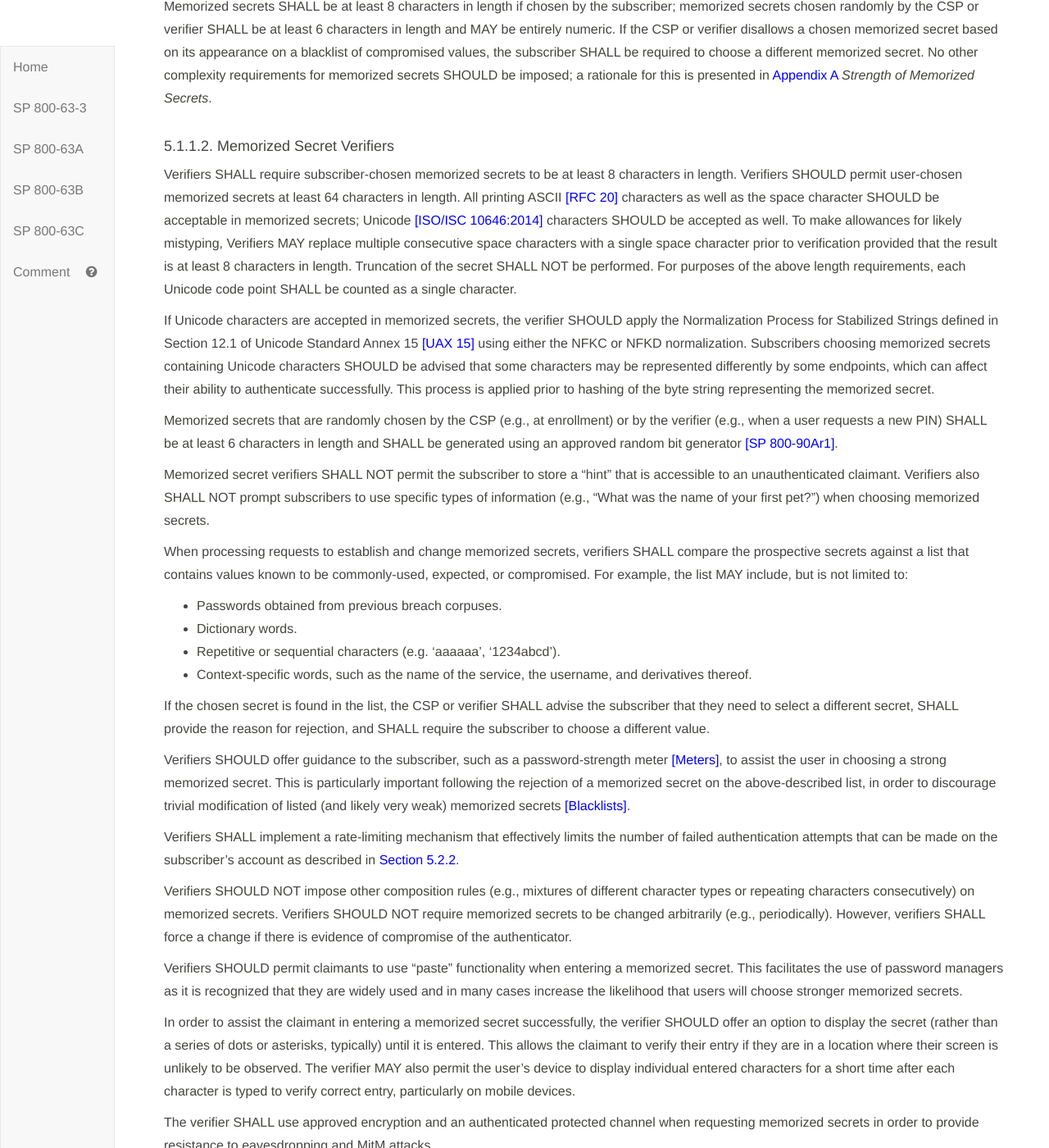
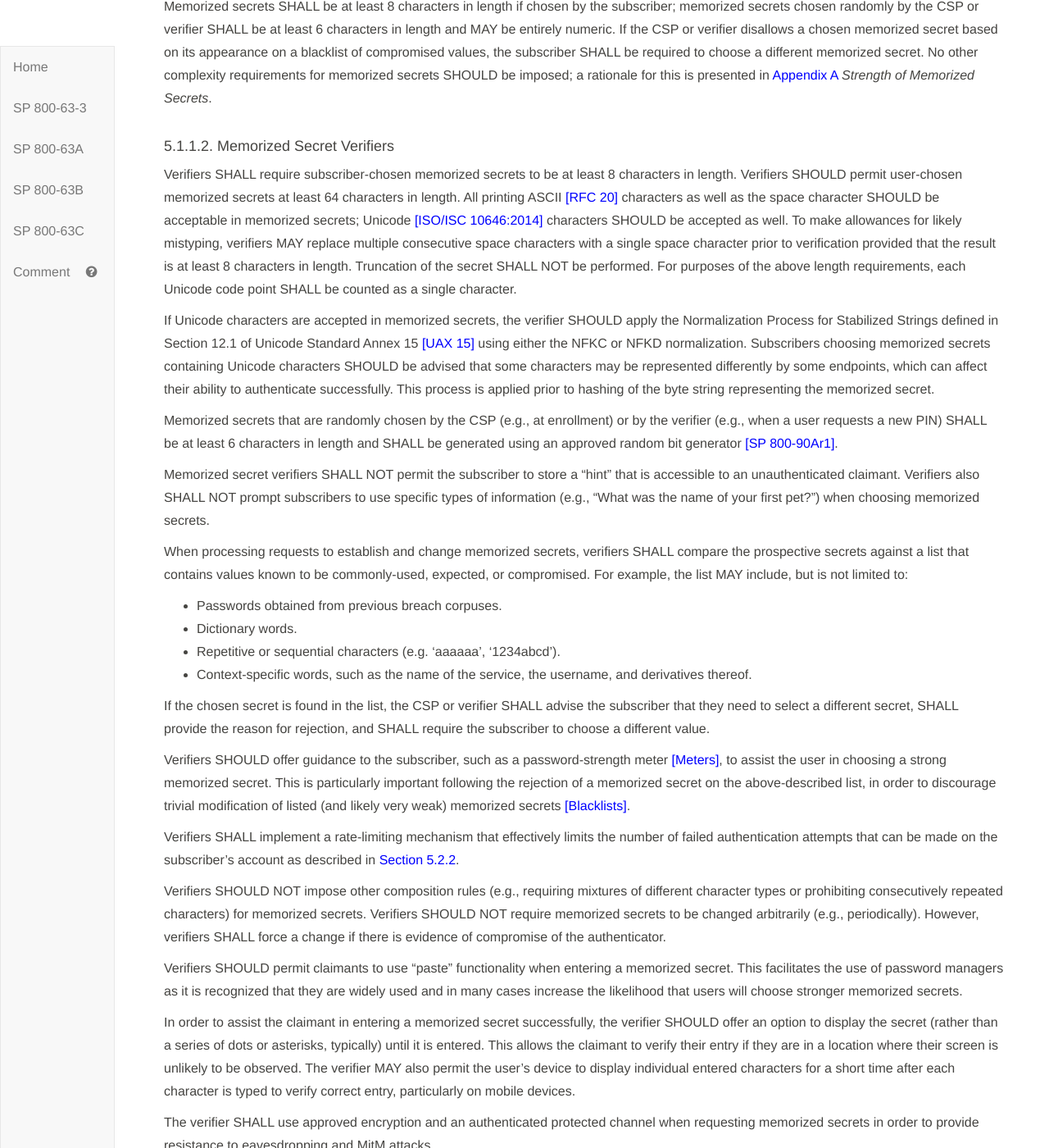
Before and after one commit to usnistgov/800-63-3, a Jekyll site: the page built from sp800-63b/sec5_authenticators.md, in a window 1280 px wide and 1400 px high, scrolled down 551 px. Shown: the whole window at 82% size. Built offline with Jekyll 4.4.1, drawn with Linux system fonts in a browser that asks for light colours; our own code applies the rules of GitHub Pages for plain Markdown files; some of the changed text lies outside the part shown.

Commit message:
Review edits

```diff
--- a/sp800-63b/sec5_authenticators.md
+++ b/sp800-63b/sec5_authenticators.md
@@ -25,7 +25,7 @@ Memorized secrets SHALL be at least 8 characters in length if chosen by the subs
 
 #### <a name="memsecretver"></a> 5.1.1.2. Memorized Secret Verifiers
 
-Verifiers SHALL require subscriber-chosen memorized secrets to be at least 8 characters in length. Verifiers SHOULD permit user-chosen memorized secrets at least 64 characters in length. All printing ASCII [[RFC 20]](#RFC20) characters as well as the space character SHOULD be acceptable in memorized secrets; Unicode [[ISO/ISC 10646:2014]](#ISOIEC10646) characters SHOULD be accepted as well. To make allowances for likely mistyping, Verifiers MAY replace multiple consecutive space characters with a single space character prior to verification provided that the result is at least 8 characters in length. Truncation of the secret SHALL NOT be performed. For purposes of the above length requirements, each Unicode code point SHALL be counted as a single character.
+Verifiers SHALL require subscriber-chosen memorized secrets to be at least 8 characters in length. Verifiers SHOULD permit user-chosen memorized secrets at least 64 characters in length. All printing ASCII [[RFC 20]](#RFC20) characters as well as the space character SHOULD be acceptable in memorized secrets; Unicode [[ISO/ISC 10646:2014]](#ISOIEC10646) characters SHOULD be accepted as well. To make allowances for likely mistyping, verifiers MAY replace multiple consecutive space characters with a single space character prior to verification provided that the result is at least 8 characters in length. Truncation of the secret SHALL NOT be performed. For purposes of the above length requirements, each Unicode code point SHALL be counted as a single character.
 
 If Unicode characters are accepted in memorized secrets, the verifier SHOULD apply the Normalization Process for Stabilized Strings defined in Section 12.1 of Unicode Standard Annex 15 [[UAX 15]](#UAX15) using either the NFKC or NFKD normalization. Subscribers choosing memorized secrets containing Unicode characters SHOULD be advised that some characters may be represented differently by some endpoints, which can affect their ability to authenticate successfully. This process is applied prior to hashing of the byte string representing the memorized secret.
 
@@ -46,7 +46,7 @@ Verifiers SHOULD offer guidance to the subscriber, such as a password-strength m
 
 Verifiers SHALL implement a rate-limiting mechanism that effectively limits the number of failed authentication attempts that can be made on the subscriber's account as described in [Section 5.2.2](#throttle).
 
-Verifiers SHOULD NOT impose other composition rules (e.g., mixtures of different character types or repeating characters consecutively) on memorized secrets. Verifiers SHOULD NOT require memorized secrets to be changed arbitrarily (e.g., periodically). However, verifiers SHALL force a change if there is evidence of compromise of the authenticator.
+Verifiers SHOULD NOT impose other composition rules (e.g., requiring mixtures of different character types or prohibiting consecutively repeated characters) for memorized secrets. Verifiers SHOULD NOT require memorized secrets to be changed arbitrarily (e.g., periodically). However, verifiers SHALL force a change if there is evidence of compromise of the authenticator.
 
 Verifiers SHOULD permit claimants to use "paste" functionality when entering a memorized secret. This facilitates the use of password managers as it is recognized that they are widely used and in many cases increase the likelihood that users will choose stronger memorized secrets.
 
```
Also changed, not shown: other parts of sp800-63b/sec5_authenticators.md (+1 -1 lines).
